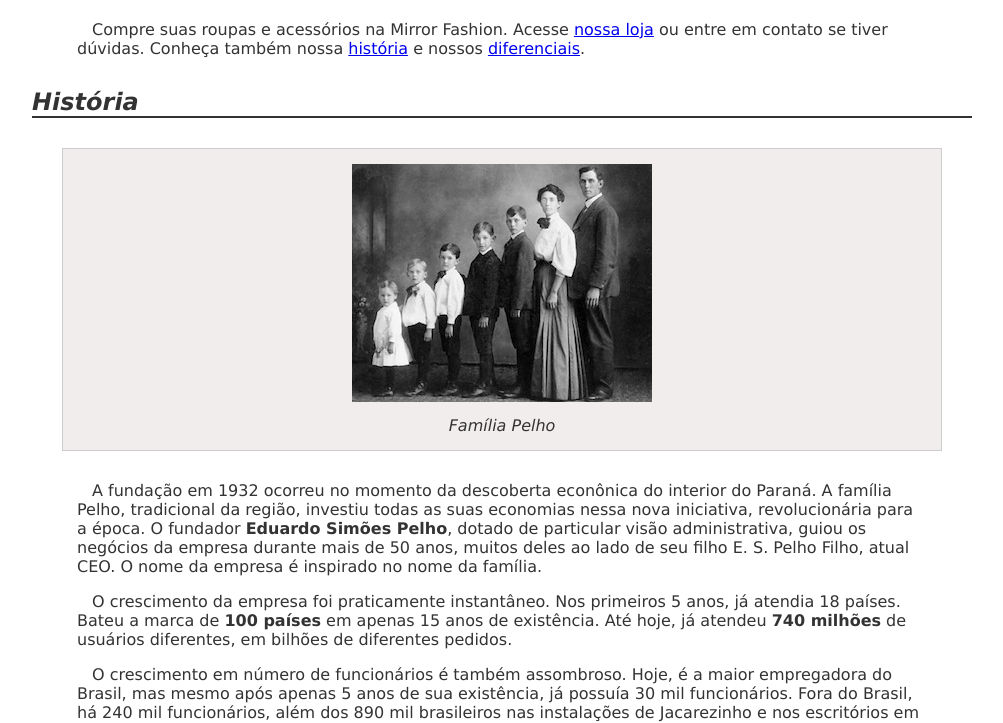
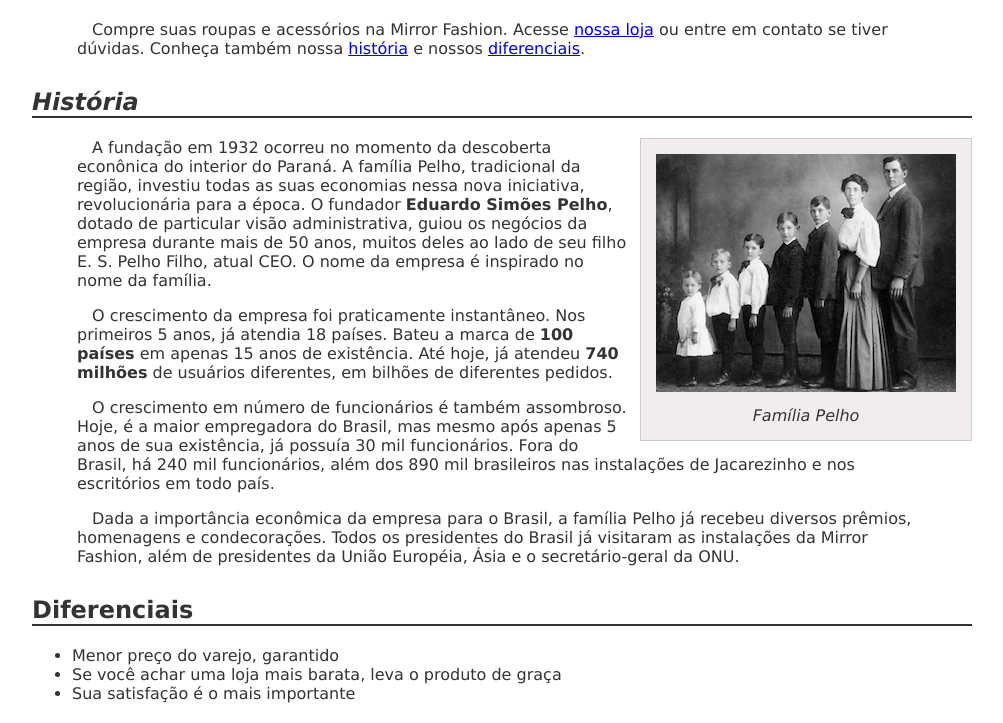
Before and after one commit to Gabriel-Gonsales/aulaMirrorFashion, a plain HTML site: page sobre.html in a window 1280 px wide. Shown: the part 780-1503 px from the top of the page, without its empty margins (138-1141 px from the left). Drawn offline with Linux system fonts and the light colour scheme.

Commit message:
id familia pelho

```diff
--- a/css/sobre.css
+++ b/css/sobre.css
@@ -51,3 +51,8 @@ figcaption {
 	vertical-align: middle;
 	width: 94px;
 }
+
+#familia-pelho {
+	float: right;
+	margin: 0 0 10px 10px;
+}
--- a/sobre.html
+++ b/sobre.html
@@ -30,7 +30,7 @@
 	<h2 id="historia">
 		<em>História</em>
 	</h2>
-	<figure>
+	<figure id="familia-pelho">
 		<img src="img/familia-pelho.jpg" alt="Foto da família Pelho">
 		<figcaption>Família Pelho</figcaption>
 	</figure>
```
